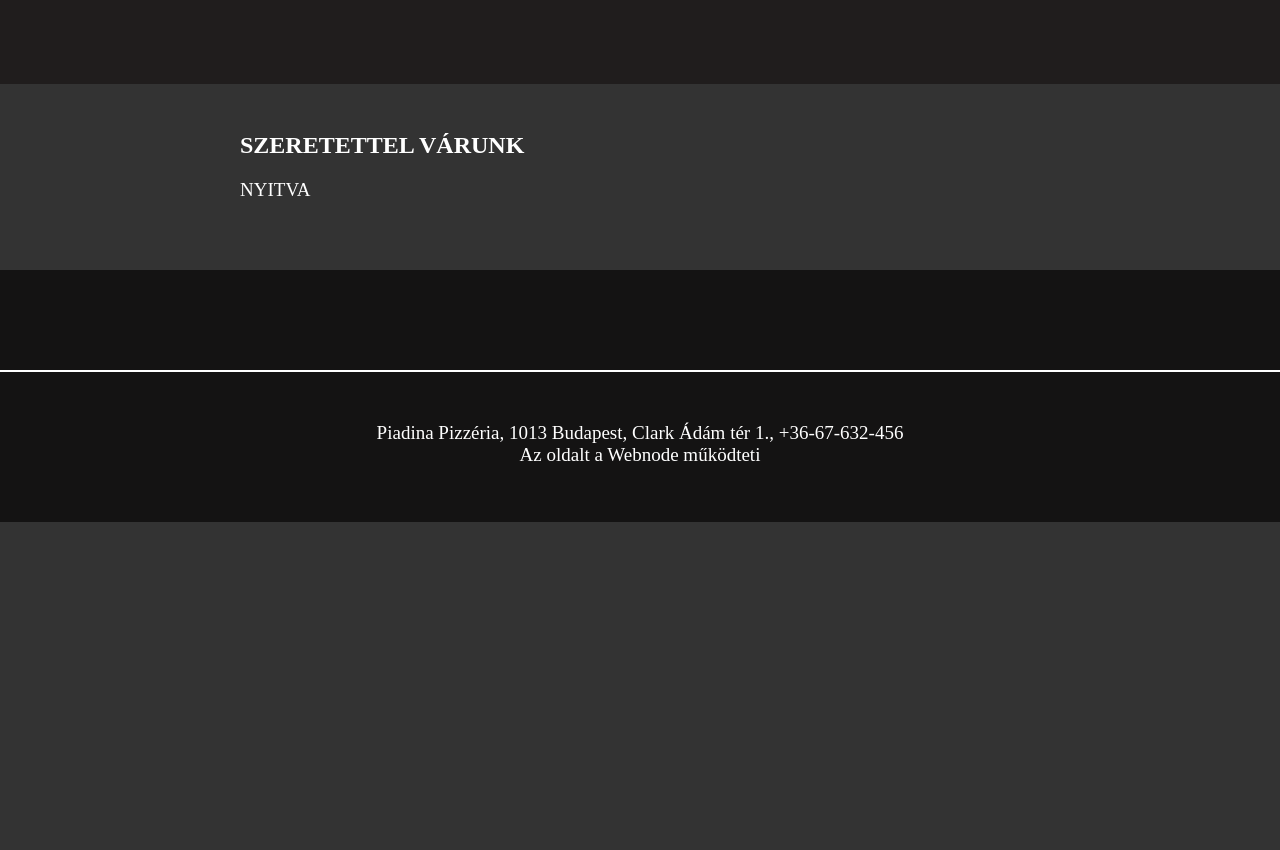
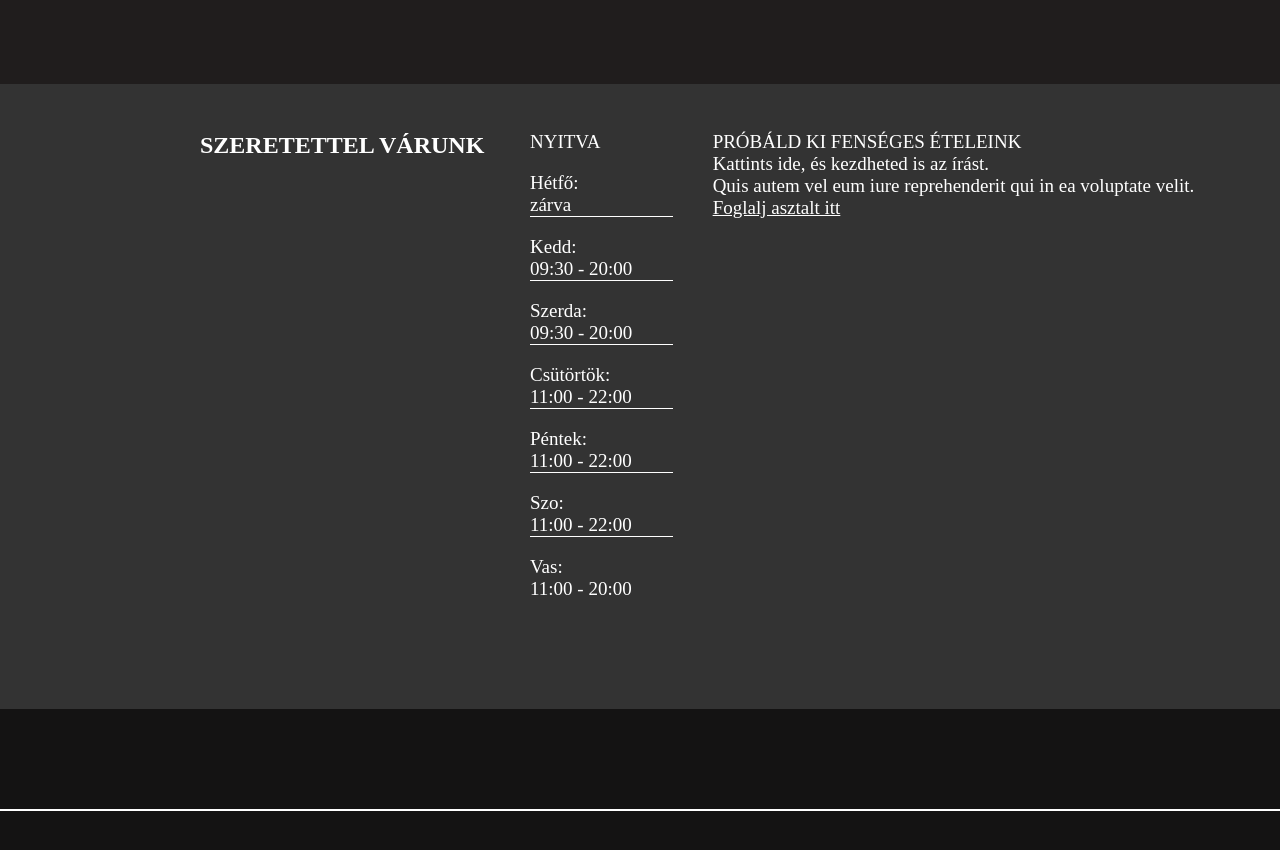
Before and after one commit to BigMocky/PizzaTema, a plain HTML site: page index.html in a window 1280 px wide. Shown: the part 2296-3146 px from the top of the page. Before the commit the page ends 2818 px from the top, so only its background shows below. Drawn offline with Linux system fonts and the light colour scheme.

Commit message:
pizza nagy kesz

```diff
--- a/Pizza.css
+++ b/Pizza.css
@@ -199,31 +199,27 @@ a:hover{
 }
 
 
-.gallery__img{
-    width: 100%;
-    height: 100%;
-    object-fit: cover;
-}
+
 
 .grid__item--cim{
     grid-column-start: 1;
-    grid-column-end: 2;
+    grid-column-end: 1;
     grid-row-start: 1;
     grid-row-end: 2;
 }
 
 .grid__item--nyitva{
-    grid-column-start: 2;
-    grid-column-end: 3;
+    grid-column-start:2;
+    grid-column-end: 6;
     grid-row-start: 1;
     grid-row-end: 2;
 }
 
 .grid__item--3{
-    grid-column-start: 3;
-    grid-column-end: 4;
+    grid-column-start: 6;
+    grid-column-end: 7;
     grid-row-start: 1;
-    grid-row-end: 2;
+    grid-row-end: 3;
 }
 
 
--- a/index.html
+++ b/index.html
@@ -93,18 +93,40 @@
             </div>
 
 
-        <div id="info">
+
                 <div class="container2">
-                    <div class="grid">
-                        <figure class="grid__item grid__item--cim">
+                        <div class="grid__item grid__item--cim">
                             <h2 style="color: white;">SZERETETTEL VÁRUNK</h2>
-                        </figure>
-                        <figure class="grid__item grid__item--nyitva">
+                        </div>
+
+                        <div class="grid__item grid__item--nyitva">
                             <p style="color: white;">NYITVA</p>
-                        </figure>
+
+                            <p style="border-bottom: white solid 1px; color: white;"> Hétfő: <br> zárva</p>
+
+                            <p style="border-bottom: white solid 1px; color:white;"> Kedd: <br> 09:30 - 20:00 </p>
+
+                            <p style="border-bottom: white solid 1px; color:white;">Szerda: <br> 09:30 - 20:00</p>
+
+                            <p style="border-bottom: white solid 1px; color:white;">Csütörtök: <br> 11:00 - 22:00</p>
+
+                            <p style="border-bottom: white solid 1px; color:white;">Péntek: <br> 11:00 - 22:00</p>
+
+                            <p style="border-bottom: white solid 1px; color:white;">Szo: <br> 11:00 - 22:00</p>
+
+                            <p style="color: white;">Vas: <br> 11:00 - 20:00</p>
+
+                        </div>
+                        <div class=" grid__item grid__item--3">
+                            <p style="color: white;">PRÓBÁLD KI FENSÉGES ÉTELEINK <br>
+                                Kattints ide, és kezdheted is az írást. <br>Quis autem vel eum iure reprehenderit qui in ea voluptate velit. <br>
+
+                                <u>Foglalj asztalt itt</u>
+                            </p>
+                        </div>
                     </div>
-                </div>
-         </div>
+
+
 
         <div id="info_F">
 
```
